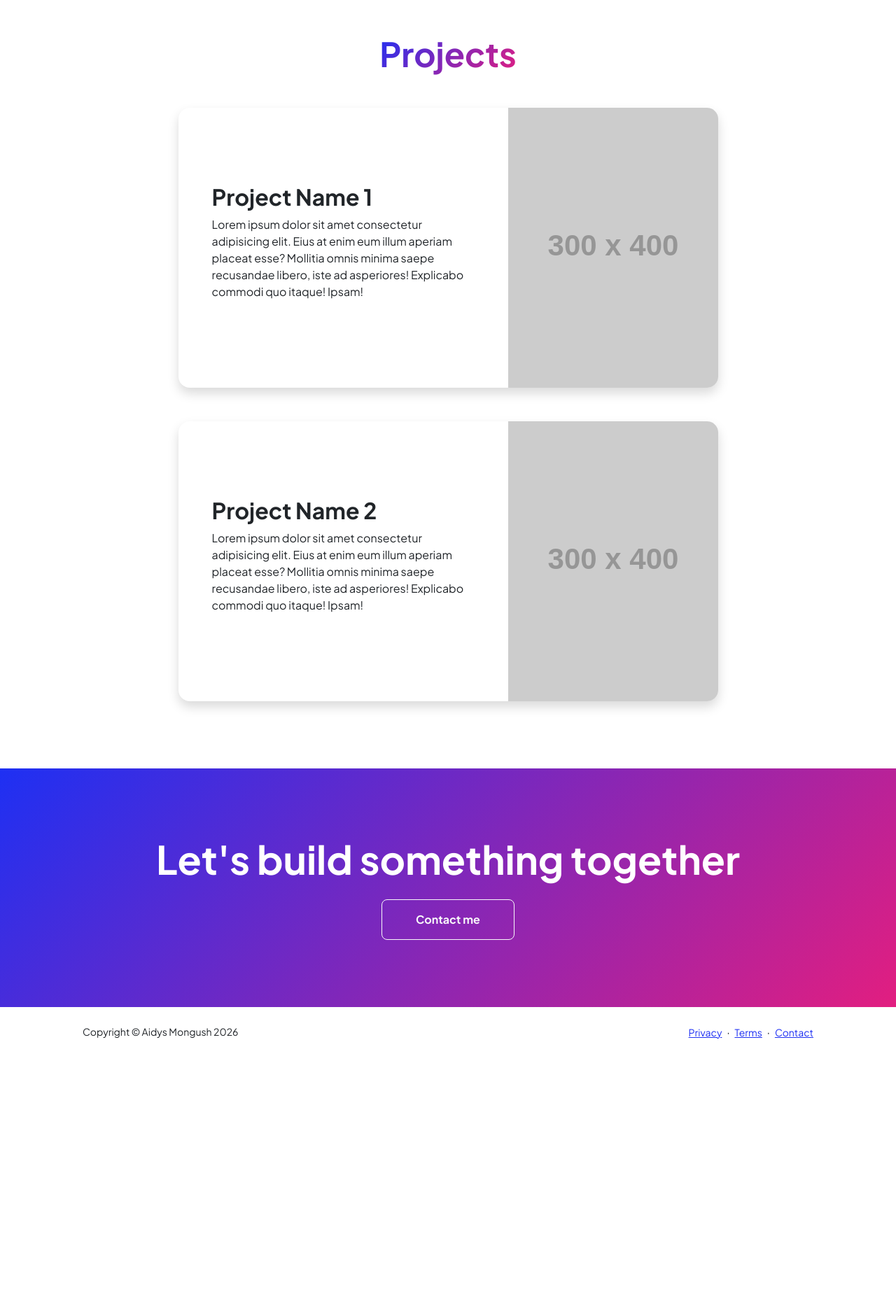
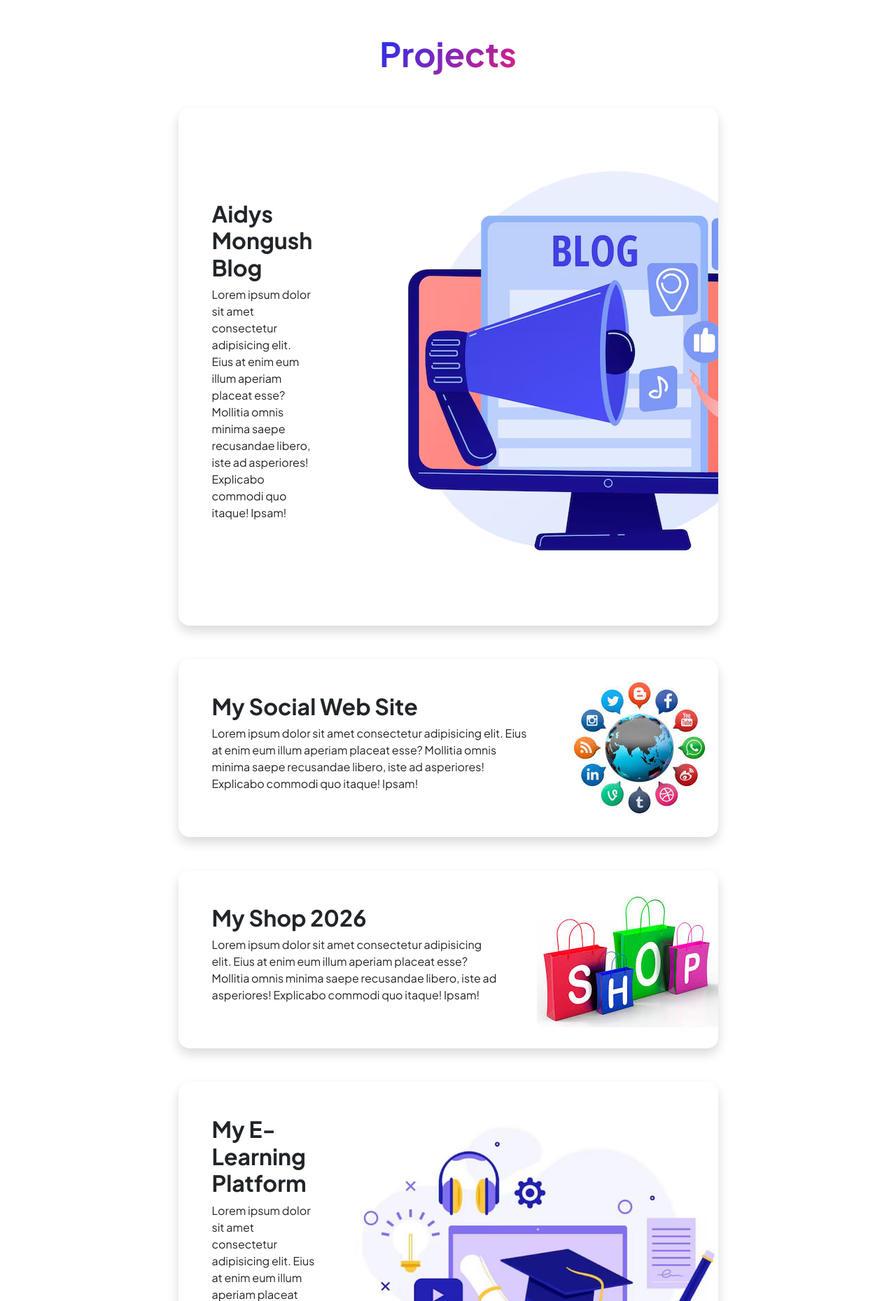
Before and after one commit to AidysM/Portfolio2026, a Django app: page /projects/ in a window 1280 px wide. Shown: the part 72-1931 px from the top of the page at 70% size. Before the commit the page ends 1556 px from the top, so only its background shows below. Run offline with Django 5.2, Linux system fonts and the light colour scheme; grey boxes labelled with a size stand in for pictures from a placeholder-image service; some libraries are stand-ins or nearby versions.

Commit message:
changed projects.html

```diff
--- a/templates/home.html
+++ b/templates/home.html
@@ -17,8 +17,8 @@
                         <div class="fs-3 fw-light text-muted">I can help your business to</div>
                         <h1 class="display-3 fw-bolder mb-5"><span class="text-gradient d-inline">Get online and grow fast</span></h1>
                         <div class="d-grid gap-3 d-sm-flex justify-content-sm-center justify-content-xxl-start mb-3">
-                            <a class="btn btn-primary btn-lg px-5 py-3 me-sm-3 fs-6 fw-bolder" href="resume.html">Resume</a>
-                            <a class="btn btn-outline-dark btn-lg px-5 py-3 fs-6 fw-bolder" href="projects.html">Projects</a>
+                            <a class="btn btn-primary btn-lg px-5 py-3 me-sm-3 fs-6 fw-bolder" href="{% url 'resume' %}">Resume</a>
+                            <a class="btn btn-outline-dark btn-lg px-5 py-3 fs-6 fw-bolder" href="{% url 'projects' %}">Projects</a>
                         </div>
                     </div>
                 </div>
@@ -155,7 +155,7 @@
                     <div class="text-center my-5">
                         <h2 class="display-5 fw-bolder"><span class="text-gradient d-inline">Обо Мне</span></h2>
                         <p class="lead fw-light mb-4">Меня зовут Айдыс Монгуш и я помогаю брендам расти.</p>
-                        <p class="text-muted">Lorem ipsum dolor sit amet, consectetur adipisicing elit. Fugit dolorum itaque qui unde quisquam consequatur autem. Eveniet quasi nobis aliquid cumque officiis sed rem iure ipsa! Praesentium ratione atque dolorem?</p>
+                        <p class="text-muted">Родился в г. Чадан Республики Тыва Российской Федерации 10 января 1979 года. Детство прошло в г. Ак-Довурак и среднюю школу окончил в столице Республики г. Кызыле в 1996 г. Далее поступил в Академию гражданской защиты МЧС России и обучался до 2003 г. по специальности "Прикладная математика".</p>
                         <div class="d-flex justify-content-center fs-2 gap-4">
                             <a class="text-gradient" href="#!"><i class="bi bi-telegram"></i></a>
                             <a class="text-gradient" href="#!"><i class="bi bi-linkedin"></i></a>
--- a/templates/projects.html
+++ b/templates/projects.html
@@ -19,22 +19,46 @@
                         <div class="card-body p-0">
                             <div class="d-flex align-items-center">
                                 <div class="p-5">
-                                    <h2 class="fw-bolder">Project Name 1</h2>
+                                    <h2 class="fw-bolder">Aidys Mongush Blog</h2>
                                     <p>Lorem ipsum dolor sit amet consectetur adipisicing elit. Eius at enim eum illum aperiam placeat esse? Mollitia omnis minima saepe recusandae libero, iste ad asperiores! Explicabo commodi quo itaque! Ipsam!</p>
                                 </div>
-                                <img class="img-fluid" src="https://dummyimage.com/300x400/343a40/6c757d" alt="..." />
+                                <img class="img-fluid" src="{% static 'assets/blog.avif' %}" alt="..." />
                             </div>
                         </div>
                     </div>
                     <!-- Project Card 2-->
+                    <div class="card overflow-hidden shadow rounded-4 border-0 mb-5">
+                        <div class="card-body p-0">
+                            <div class="d-flex align-items-center">
+                                <div class="p-5">
+                                    <h2 class="fw-bolder">My Social Web Site</h2>
+                                    <p>Lorem ipsum dolor sit amet consectetur adipisicing elit. Eius at enim eum illum aperiam placeat esse? Mollitia omnis minima saepe recusandae libero, iste ad asperiores! Explicabo commodi quo itaque! Ipsam!</p>
+                                </div>
+                                <img class="img-fluid" src="{% static 'assets/socials.jpeg' %}" alt="..." />
+                            </div>
+                        </div>
+                    </div>
+                    <!-- Project Card 3-->
+                    <div class="card overflow-hidden shadow rounded-4 border-0 mb-5">
+                        <div class="card-body p-0">
+                            <div class="d-flex align-items-center">
+                                <div class="p-5">
+                                    <h2 class="fw-bolder">My Shop 2026</h2>
+                                    <p>Lorem ipsum dolor sit amet consectetur adipisicing elit. Eius at enim eum illum aperiam placeat esse? Mollitia omnis minima saepe recusandae libero, iste ad asperiores! Explicabo commodi quo itaque! Ipsam!</p>
+                                </div>
+                                <img class="img-fluid" src="{% static 'assets/shop.jpeg' %}" alt="..." />
+                            </div>
+                        </div>
+                    </div>
+                    <!-- Project Card 4-->
                     <div class="card overflow-hidden shadow rounded-4 border-0">
                         <div class="card-body p-0">
                             <div class="d-flex align-items-center">
                                 <div class="p-5">
-                                    <h2 class="fw-bolder">Project Name 2</h2>
+                                    <h2 class="fw-bolder">My E-Learning Platform</h2>
                                     <p>Lorem ipsum dolor sit amet consectetur adipisicing elit. Eius at enim eum illum aperiam placeat esse? Mollitia omnis minima saepe recusandae libero, iste ad asperiores! Explicabo commodi quo itaque! Ipsam!</p>
                                 </div>
-                                <img class="img-fluid" src="https://dummyimage.com/300x400/343a40/6c757d" alt="..." />
+                                <img class="img-fluid" src="{% static 'assets/elearning.jpg' %}" alt="..." />
                             </div>
                         </div>
                     </div>
```
Also changed, not shown: static/assets/blog.avif (added), static/assets/elearning.jpg (added), static/assets/favicon1.ico (deleted), static/assets/shop.jpeg (added), static/assets/socials.jpeg (added).
